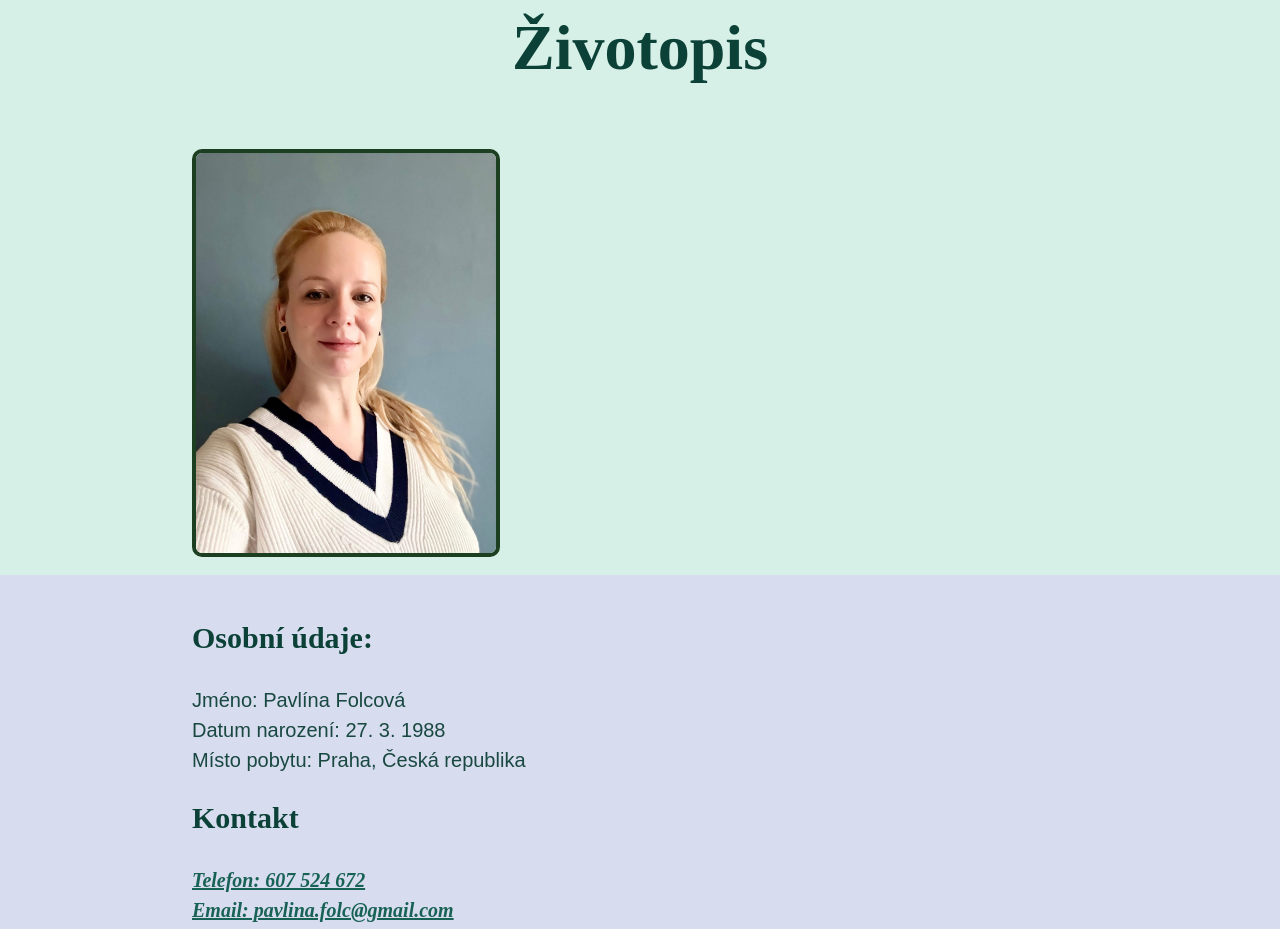
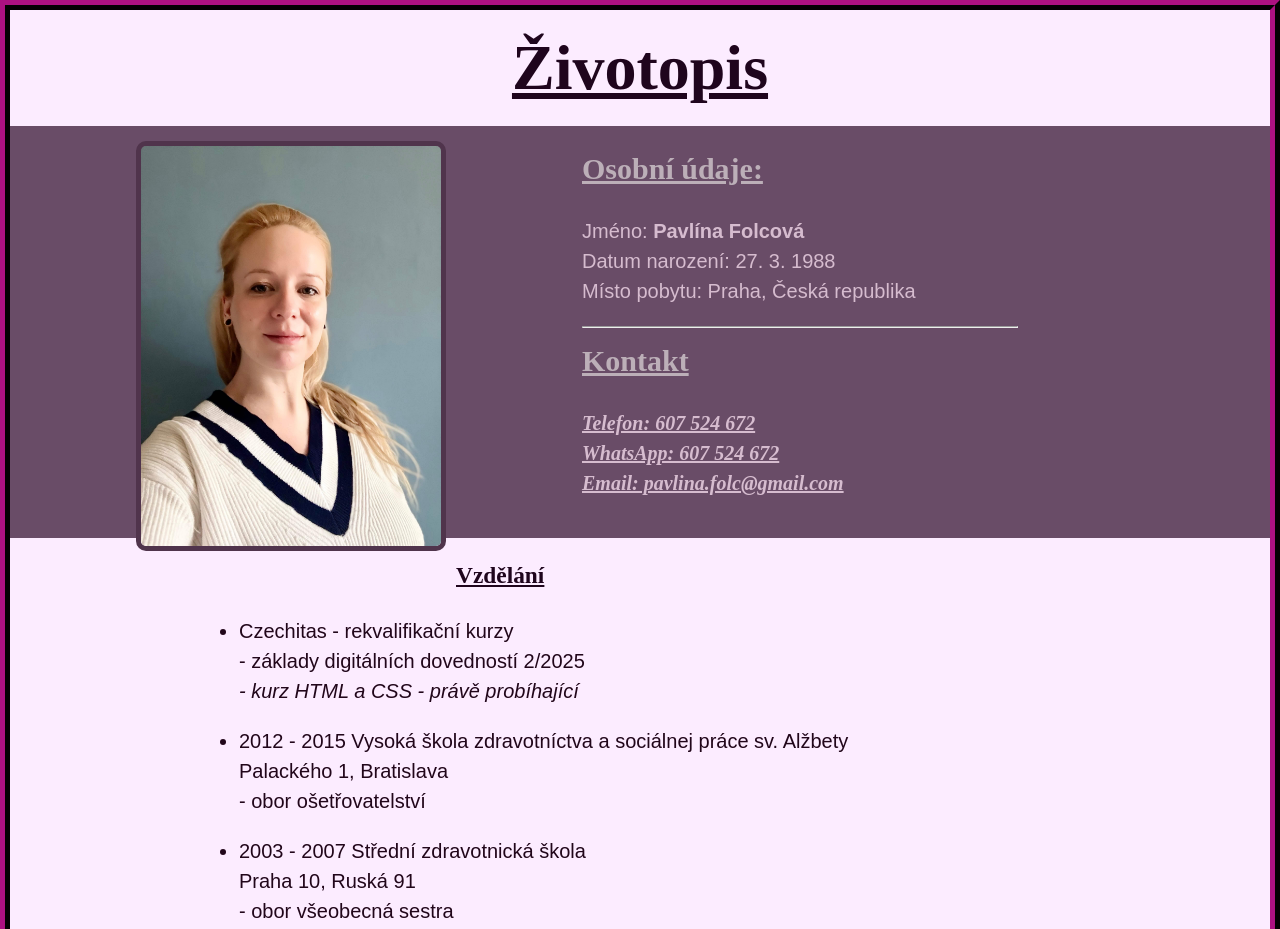
Before and after one commit to PawlF/Zivotopis-ukol01, a plain HTML site: page index.html in a window 1280 px wide. Shown: the top 929 px of the page. Drawn offline with Linux system fonts and the light colour scheme.

Commit message:
first version of homework

```diff
--- a/index.html
+++ b/index.html
@@ -5,35 +5,45 @@
     <meta name="viewport" content="width=device-width, initial-scale=1.0">
     <title>Životopis Pavlína Folcová</title>
     <link rel="stylesheet" href="style.css">
+
 </head>
 <body>
+
 
 <header class="hlavicka">
     <h1> Životopis </h1>
 </header>
 
+
 <section class="foto">
     <img src="profil photo.jpg" alt=" profilové foto">
 </section>
+
 
 <section class="kontakt">
     <h2> Osobní údaje:</h2>
 
         <p>
-    Jméno: Pavlína Folcová<br>
+    Jméno: <strong>Pavlína Folcová</strong> <br>
     Datum narození: 27. 3. 1988 <br>
     Místo pobytu: Praha, Česká republika <br>
         </p>
 
+<hr>
+
     <h2> Kontakt</h2>
 
-        <a href=  "607 524 672" </a> Telefon: 607 524 672 <br>
+        <a href=  "callto:607 524 672" > Telefon: 607 524 672 </a><br>
 
-        <a href="  pavlina.folc@gmail.com" </a> Email: pavlina.folc@gmail.com <br>
+        <a href= "https://www.whatsapp.com" > WhatsApp: 607 524 672 </a><br>
+
+        <a href="mailto: pavlina.folc@gmail.com" > Email: pavlina.folc@gmail.com <br>
 
         </a>
 
 </section>
+
+
 
 
 <section class="education">
@@ -43,7 +53,7 @@
     <ul>
         <li> Czechitas - rekvalifikační kurzy <br>
         - základy digitálních dovedností 2/2025<br>
-        - kurz HTML a CSS - právě probíhající</li>
+     <em>- kurz HTML a CSS - právě probíhající</em> </li>
         </p>
 
         <p>
@@ -57,9 +67,9 @@
             Praha 10, Ruská 91 <br>
             - obor všeobecná sestra</li>
         </p>
+    </ul>
 
 
-    </ul>
 </section>
 
 
@@ -73,9 +83,11 @@
                 Interní klinika - oddělení všeobecných akutních interních lůžek <br>
                 - všeobecná sestra
             </li>
+        </ul>
+
         </p>
 
-
+        <ul>
     <p>
         <li>
             2013 - 2014 Care Medico s. r. o. <br>
@@ -130,6 +142,8 @@
         </p>
 </section>
 
+
+
 <footer class="paticka">
     ©2025 Pája Folcová
 </footer>
--- a/style.css
+++ b/style.css
@@ -1,51 +1,74 @@
 body
-    { color: rgb(24, 72, 64);
-    background-color: rgb(215, 240, 231);
+    { color: rgb(33, 6, 26);
     font-size: 20px;
     line-height: 1.5;
     font-family: Arial, Helvetica, sans-serif;
-    margin: 0;}
+    margin: 0;
+    border: 10px ridge rgb(88, 9, 66);
+    background-color:rgb(105, 76, 103);}
+
 
 
 
 h1, h2, h3, h4
-    {color:rgb(12, 65, 55);
+    {color:rgb(31, 5, 29);
     font-family:'Times New Roman', Times, serif ;
-    margin-top: 0;}
+    margin-top: 10px;
+    text-decoration: underline;}
 
 a
-    { color:rgb(24,98,85);
+    { color:rgb(214, 188, 207);
     font-style: italic;
     font-weight: bold;
-    font-family: 'Times New Roman', Times, serif;}
+    font-family: 'Times New Roman', Times, serif;
+    }
 
 h1
     { font-size: 64px;
     text-align: center;
-    margin-top: 0;}
+    margin: 0;
+    text-decoration: underline;}
+
+h2
+    {color:rgb(188, 175, 184);}
+
+.hlavicka
+    { padding: 10px 10px;
+    background-color:rgb(252, 236, 255);
+    border-top-left-radius: inherit;}
+
 
 .foto img
     {width: 300px;
     border-radius: 10px;
-    margin: 10px 15%;
-    border: 4px solid rgb(28, 63, 34)}
+    margin: 15px 10px 20px 10%;
+    float: left;
+    border: 5px solid rgb(80, 52, 76);}
+
 
 .kontakt
-        {padding: 40px 15%;
-        background-color: rgb(215, 220, 239);}
+        {padding: 10px 20% 40px 10%;
+        overflow: auto;
+        color: rgb(214, 188, 207)}
+
 
 .education
-        {padding:20px 15% }
+        {padding:10px 15% ;
+        background-color: rgb(252, 236, 255);}
 
 .works
-        {padding: 20px 15%}
+        {padding: 10px 15%;
+        background-color: rgb(252, 236, 255);}
 
 .others
-        {padding: 20px 15%}
+        {padding: 10px 15%;
+        margin-bottom: 0px;
+        background-color: rgb(252, 236, 255);}
 
 
 footer
     {text-align: center;
-    color: rgb(44, 76, 76);
-    background-color: rgb(195, 247, 247);
-    padding: 10px}
+    color: rgb(31, 5, 29);
+    padding: 10px;
+    background-color: rgb(252, 236, 255);
+    margin-top: 0;}
```
